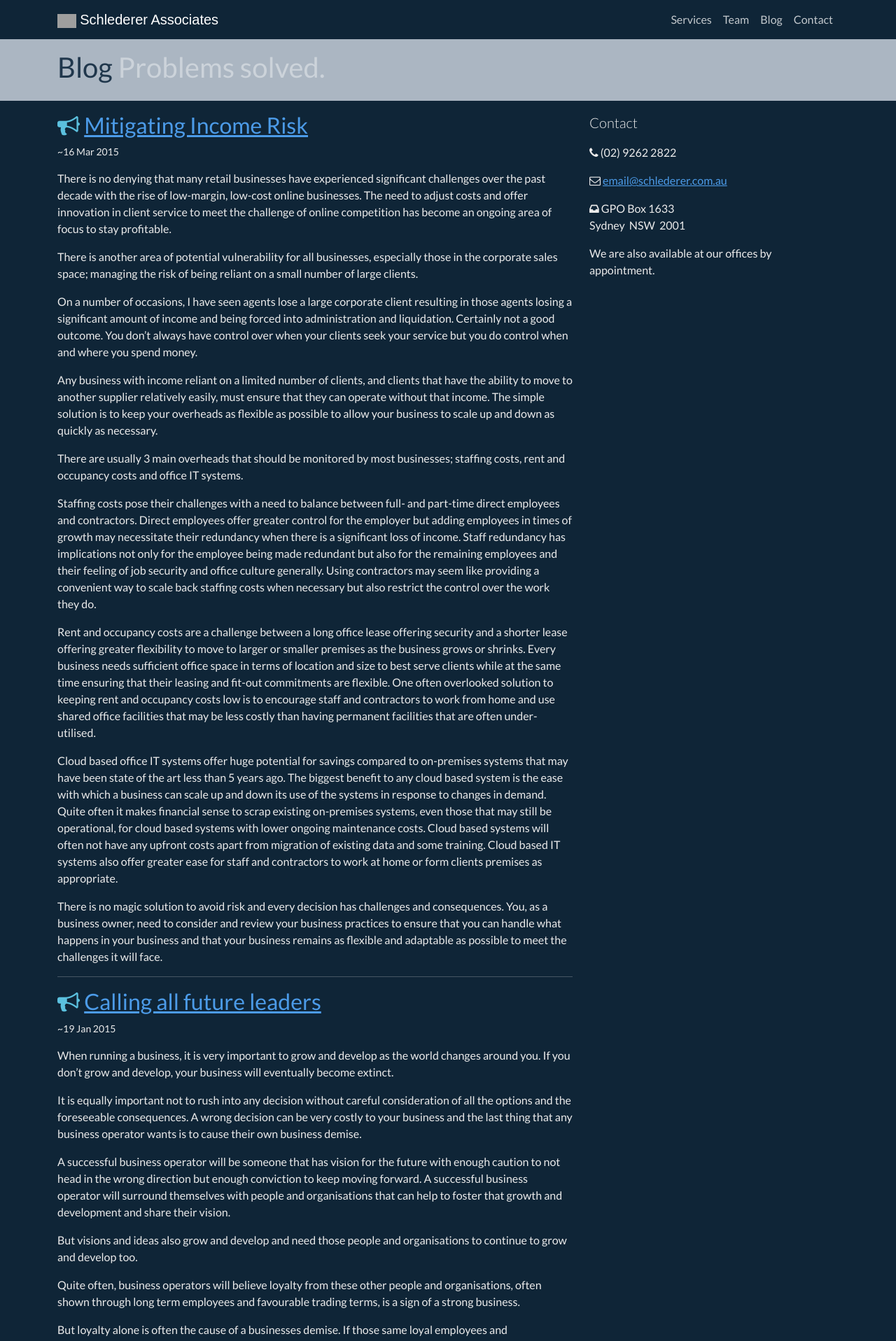
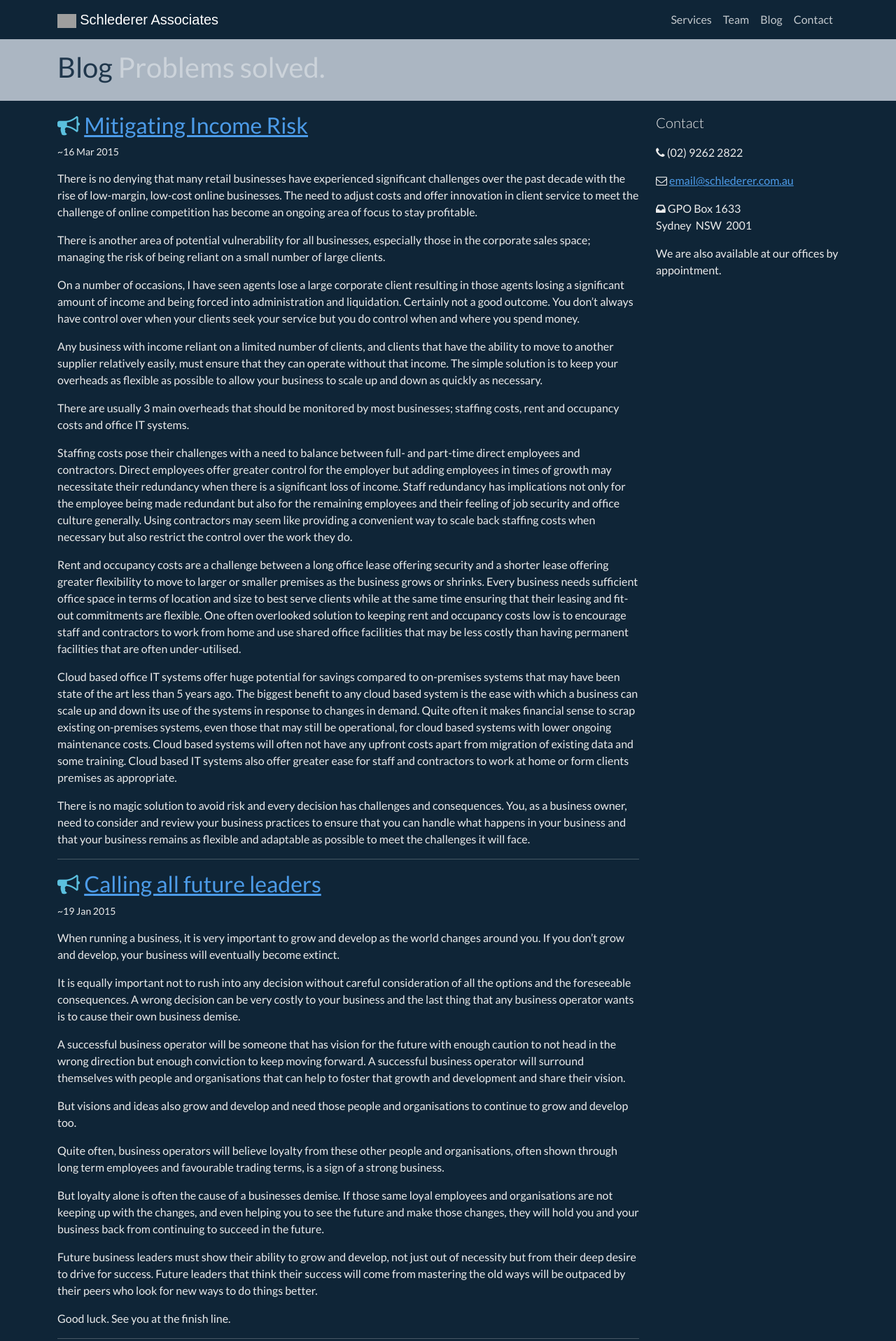
Before and after one commit to Mforcer/tax2, a Jekyll site: the page built from blog/index.html, in a window 1280 px wide. Shown: the top 1916 px of the page at 70% size. Built offline with Jekyll 4.4.1, drawn with Linux system fonts in a browser that asks for light colours; nearby versions of some CDN libraries; the list of posts is cut into pages by our own code; grey boxes are pictures that could not be loaded.

Commit message:
Update index.html

```diff
--- a/blog/index.html
+++ b/blog/index.html
@@ -8,7 +7,7 @@ lead:
 ---
 
 <div class="row">
-  <div class="col-md-8 blog-main">
+  <article id="blog-main" class="col-md-9">
     {% for post in paginator.posts %}
     <h2 class="post-title"><i class="fa fa-bullhorn text-info"></i> <a href="{{ post.url }}">{{ post.title }}</a></h2>
     {% if post.subtitle %}<p class="lead">{{ post.subtitle }}</p>{% endif %}
@@ -30,8 +29,8 @@ lead:
         </li>
       </ul>
     </nav>
-  </div>
-  <div class="col-sm-3 col-sm-offset-1 blog-sidebar">
+  </article>
+  <aside id="blog-sidebar" class="col-sm-3">
     {% include contact.html %}
-  </div>
+  </aside>
 </div>
```
Also changed, not shown: other parts of blog/index.html (+0 -1 lines).
